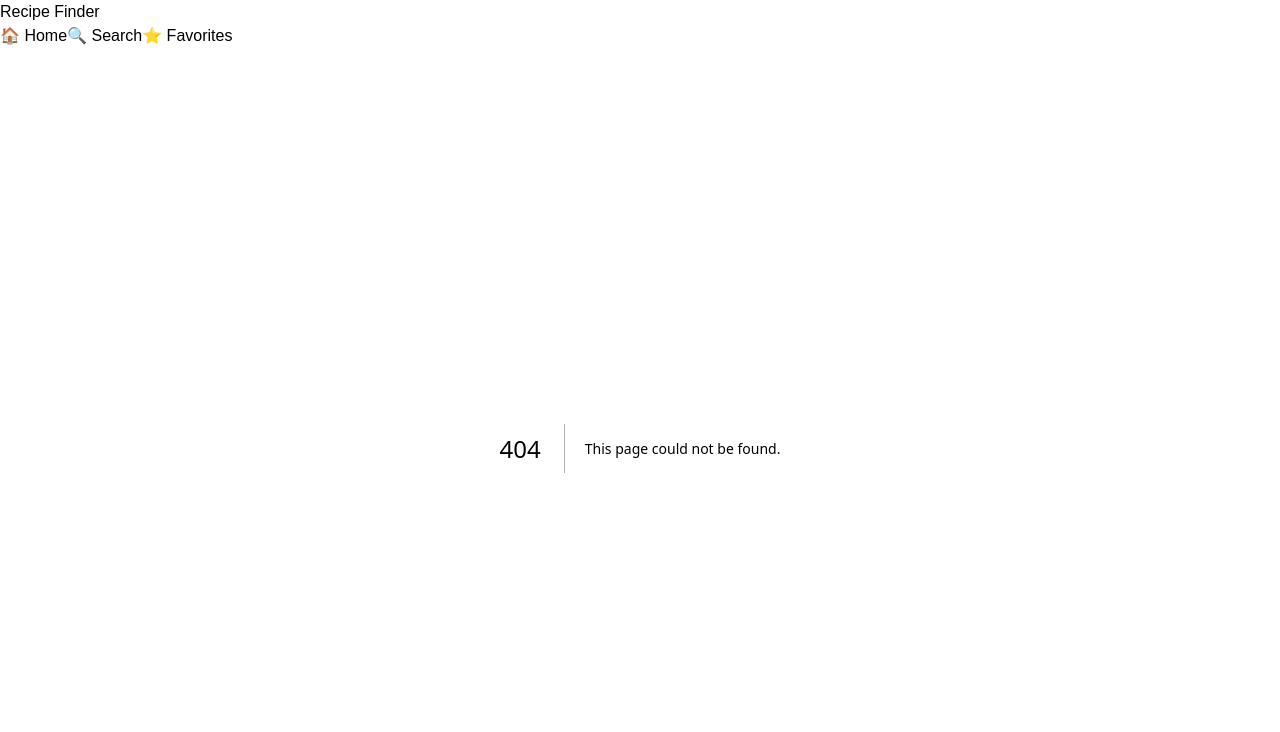
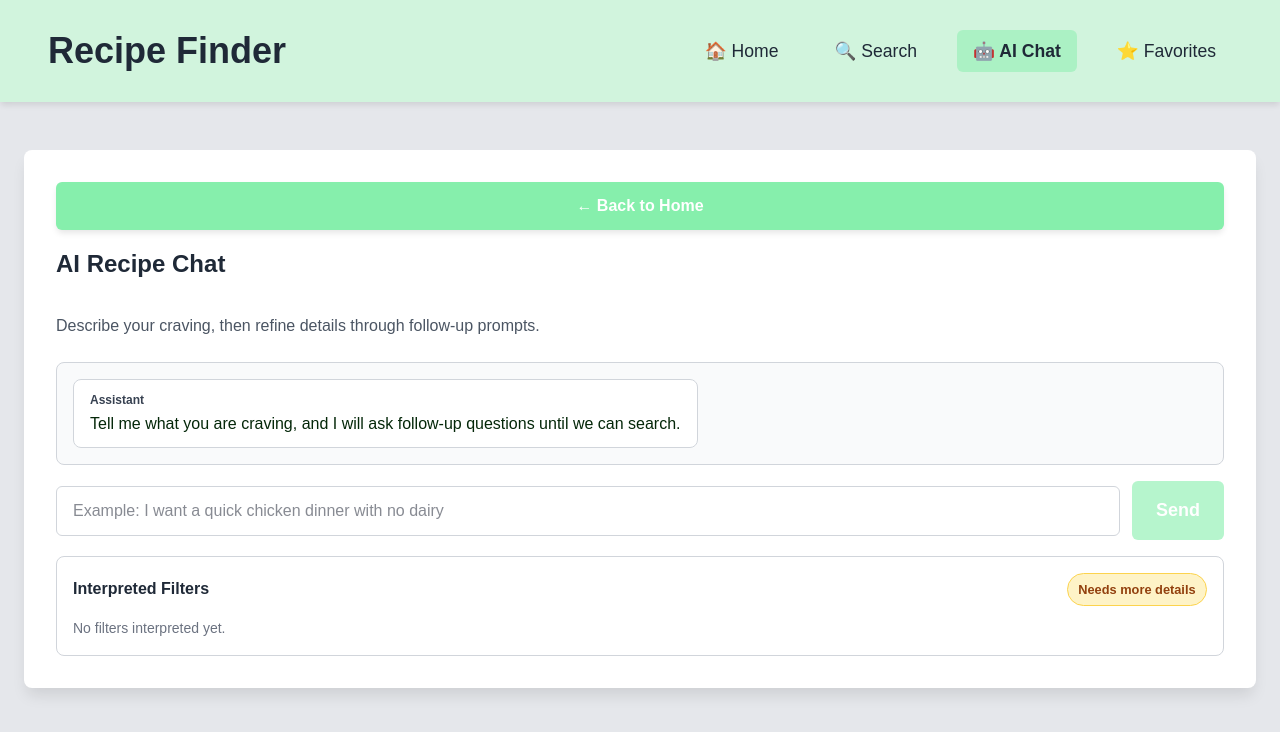
Before and after one commit to AnastasijaMosina/recipe-finder, a Next.js app: page /ai in a window 1280 px wide. Before the commit this address had no page. Shown: the top 732 px of the page. Built offline with nearby package versions, Linux system fonts and the light colour scheme.

Commit message:
Add AI Chat Page with Navigation Entry and Styles

```diff
--- /dev/null
+++ b/app/ai/page.tsx
@@ -0,0 +1,197 @@
+'use client';
+
+import { FormEvent, useMemo, useState } from 'react';
+import { useRouter } from 'next/navigation';
+import '../css/recipeSearch.css';
+import ErrorMessage from '../components/ErrorMessage';
+import type { SearchQueryParams } from '../domain/search/searchFiltersSchema';
+
+type ConversationMessage = {
+  role: 'user' | 'assistant';
+  content: string;
+};
+
+type AiConversationResponse = {
+  assistantReply: string;
+  followUpQuestions: string[];
+  extractedFilters?: SearchQueryParams;
+  isReadyToSearch: boolean;
+};
+
+const FILTER_FIELDS: Array<{ key: keyof SearchQueryParams; label: string }> = [
+  { key: 'cuisine', label: 'Cuisine' },
+  { key: 'type', label: 'Meal Type' },
+  { key: 'includeIngredients', label: 'Include Ingredients' },
+  { key: 'excludeIngredients', label: 'Exclude Ingredients' },
+  { key: 'maxReadyTime', label: 'Max Ready Time (min)' },
+];
+
+const AiPage = () => {
+  const router = useRouter();
+  const [messages, setMessages] = useState<ConversationMessage[]>([
+    {
+      role: 'assistant',
+      content:
+        'Tell me what you are craving, and I will ask follow-up questions until we can search.',
+    },
+  ]);
+  const [input, setInput] = useState('');
+  const [followUpQuestions, setFollowUpQuestions] = useState<string[]>([]);
+  const [filters, setFilters] = useState<SearchQueryParams>({});
+  const [readyToSearch, setReadyToSearch] = useState(false);
+  const [errorMessage, setErrorMessage] = useState<string | null>(null);
+  const [isSubmitting, setIsSubmitting] = useState(false);
+
+  const visibleFilterItems = useMemo(
+    () => FILTER_FIELDS.filter(({ key }) => Boolean(filters[key])),
+    [filters]
+  );
+
+  const sendMessage = async (userMessage: string) => {
+    if (!userMessage.trim() || isSubmitting) {
+      return;
+    }
+
+    setErrorMessage(null);
+
+    const trimmedMessage = userMessage.trim();
+    const history = messages;
+
+    setMessages((prev) => [...prev, { role: 'user', content: trimmedMessage }]);
+    setInput('');
+    setIsSubmitting(true);
+
+    try {
+      const response = await fetch('/api/ai/conversation', {
+        method: 'POST',
+        headers: {
+          'Content-Type': 'application/json',
+        },
+        body: JSON.stringify({
+          conversationHistory: history,
+          latestUserMessage: trimmedMessage,
+        }),
+      });
+
+      if (!response.ok) {
+        throw new Error('Failed to get AI response. Please try again.');
+      }
+
+      const data: AiConversationResponse = await response.json();
+
+      setMessages((prev) => [...prev, { role: 'assistant', content: data.assistantReply }]);
+      setFollowUpQuestions(data.followUpQuestions);
+      setReadyToSearch(data.isReadyToSearch);
+      setFilters(data.extractedFilters ?? {});
+    } catch (error) {
+      setErrorMessage(error instanceof Error ? error.message : 'Unexpected error.');
+    } finally {
+      setIsSubmitting(false);
+    }
+  };
+
+  const handleSubmit = async (event: FormEvent<HTMLFormElement>) => {
+    event.preventDefault();
+    await sendMessage(input);
+  };
+
+  return (
+    <main className="recipe-main">
+      <div className="search-container ai-chat-layout">
+        <button
+          type="button"
+          onClick={() => router.push('/')}
+          className="btn btn-primary btn-small"
+          aria-label="Go back to the home page"
+        >
+          ← Back to Home
+        </button>
+
+        <h2 className="search-title">AI Recipe Chat</h2>
+        <p className="ai-chat-subtitle">
+          Describe your craving, then refine details through follow-up prompts.
+        </p>
+
+        <section className="ai-chat-thread" aria-live="polite">
+          {messages.map((message, index) => (
+            <div
+              key={`${message.role}-${index}`}
+              className={`ai-message ai-message-${message.role}`}
+              aria-label={`${message.role} message`}
+            >
+              <p className="ai-message-role">
+                {message.role === 'assistant' ? 'Assistant' : 'You'}
+              </p>
+              <p>{message.content}</p>
+            </div>
+          ))}
+        </section>
+
+        {errorMessage && <ErrorMessage message={errorMessage} />}
+
+        <form onSubmit={handleSubmit} className="ai-chat-input-row" aria-busy={isSubmitting}>
+          <label htmlFor="ai-input" className="sr-only">
+            Describe your recipe preferences
+          </label>
+          <input
+            id="ai-input"
+            type="text"
+            className="form-input"
+            value={input}
+            onChange={(event) => setInput(event.target.value)}
+            placeholder="Example: I want a quick chicken dinner with no dairy"
+            disabled={isSubmitting}
+          />
+          <button
+            type="submit"
+            className="btn btn-primary btn-medium"
+            disabled={isSubmitting || input.trim().length === 0}
+          >
+            {isSubmitting ? 'Sending...' : 'Send'}
+          </button>
+        </form>
+
+        {followUpQuestions.length > 0 && (
+          <section aria-label="Follow-up suggestions">
+            <h3 className="ai-panel-title">Follow-up Questions</h3>
+            <div className="ai-chip-list">
+              {followUpQuestions.map((question, index) => (
+                <button
+                  type="button"
+                  key={`${question}-${index}`}
+                  className="btn btn-secondary ai-chip"
+                  onClick={() => setInput(question)}
+                >
+                  {question}
+                </button>
+              ))}
+            </div>
+          </section>
+        )}
+
+        <section className="ai-filters-panel" aria-label="Interpreted filters">
+          <div className="ai-filters-header">
+            <h3 className="ai-panel-title">Interpreted Filters</h3>
+            <span className={`ai-ready-pill ${readyToSearch ? 'is-ready' : 'not-ready'}`}>
+              {readyToSearch ? 'Ready to search' : 'Needs more details'}
+            </span>
+          </div>
+
+          {visibleFilterItems.length === 0 ? (
+            <p className="form-helper-text">No filters interpreted yet.</p>
+          ) : (
+            <ul className="ai-filter-list">
+              {visibleFilterItems.map(({ key, label }) => (
+                <li key={key}>
+                  <span>{label}:</span> {filters[key]}
+                </li>
+              ))}
+            </ul>
+          )}
+        </section>
+      </div>
+    </main>
+  );
+};
+
+export default AiPage;
--- a/app/components/Header.tsx
+++ b/app/components/Header.tsx
@@ -28,6 +28,13 @@ const Header = () => {
             🔍 Search
           </Link>
           <Link
+            href="/ai"
+            className={`nav-link ${pathname === '/ai' ? 'active' : ''}`}
+            aria-current={pathname === '/ai' ? 'page' : undefined}
+          >
+            🤖 AI Chat
+          </Link>
+          <Link
             href="/favorites"
             className={`nav-link ${pathname === '/favorites' ? 'active' : ''}`}
             aria-current={pathname === '/favorites' ? 'page' : undefined}
--- a/app/css/recipeSearch.css
+++ b/app/css/recipeSearch.css
@@ -574,3 +574,140 @@
   margin-bottom: 2rem;
   color: #6b7280;
 }
+
+/* AI Chat */
+.ai-chat-layout {
+  display: flex;
+  flex-direction: column;
+  gap: 1rem;
+}
+
+.ai-chat-subtitle {
+  color: #4b5563;
+  margin-top: -0.5rem;
+  margin-bottom: 0.5rem;
+}
+
+.ai-chat-thread {
+  max-height: 360px;
+  overflow-y: auto;
+  border: 1px solid #d1d5db;
+  border-radius: 0.5rem;
+  padding: 1rem;
+  display: flex;
+  flex-direction: column;
+  gap: 0.75rem;
+  background-color: #f9fafb;
+}
+
+.ai-message {
+  max-width: 85%;
+  border-radius: 0.5rem;
+  padding: 0.75rem 1rem;
+  line-height: 1.4;
+  color: #042709;
+}
+
+.ai-message p {
+  margin: 0;
+}
+
+.ai-message-role {
+  font-size: 0.75rem;
+  font-weight: 600;
+  margin-bottom: 0.25rem !important;
+  color: #374151;
+}
+
+.ai-message-user {
+  align-self: flex-end;
+  background-color: #dcfce7;
+  border: 1px solid #86efac;
+}
+
+.ai-message-assistant {
+  align-self: flex-start;
+  background-color: #ffffff;
+  border: 1px solid #d1d5db;
+}
+
+.ai-chat-input-row {
+  display: grid;
+  grid-template-columns: 1fr auto;
+  gap: 0.75rem;
+  align-items: center;
+}
+
+.ai-chip-list {
+  display: flex;
+  flex-wrap: wrap;
+  gap: 0.5rem;
+}
+
+.ai-chip {
+  padding: 0.5rem 0.75rem;
+  font-size: 0.9rem;
+}
+
+.ai-filters-panel {
+  border: 1px solid #d1d5db;
+  border-radius: 0.5rem;
+  padding: 1rem;
+  background-color: #ffffff;
+}
+
+.ai-filters-header {
+  display: flex;
+  justify-content: space-between;
+  align-items: center;
+  gap: 1rem;
+  margin-bottom: 0.75rem;
+}
+
+.ai-panel-title {
+  margin: 0;
+  font-size: 1rem;
+  font-weight: 600;
+  color: #1f2937;
+}
+
+.ai-ready-pill {
+  font-size: 0.8rem;
+  font-weight: 600;
+  padding: 0.35rem 0.65rem;
+  border-radius: 999px;
+  border: 1px solid transparent;
+}
+
+.ai-ready-pill.is-ready {
+  color: #166534;
+  background-color: #dcfce7;
+  border-color: #86efac;
+}
+
+.ai-ready-pill.not-ready {
+  color: #92400e;
+  background-color: #fef3c7;
+  border-color: #fcd34d;
+}
+
+.ai-filter-list {
+  margin: 0;
+  padding-left: 1.2rem;
+  color: #374151;
+}
+
+.ai-filter-list li + li {
+  margin-top: 0.35rem;
+}
+
+@media (max-width: 768px) {
+  .ai-chat-input-row {
+    grid-template-columns: 1fr;
+  }
+
+  .ai-filters-header {
+    flex-direction: column;
+    align-items: flex-start;
+  }
+}
```
Also changed, not shown: 2 other files (tests, documents, lock files or other folders).
